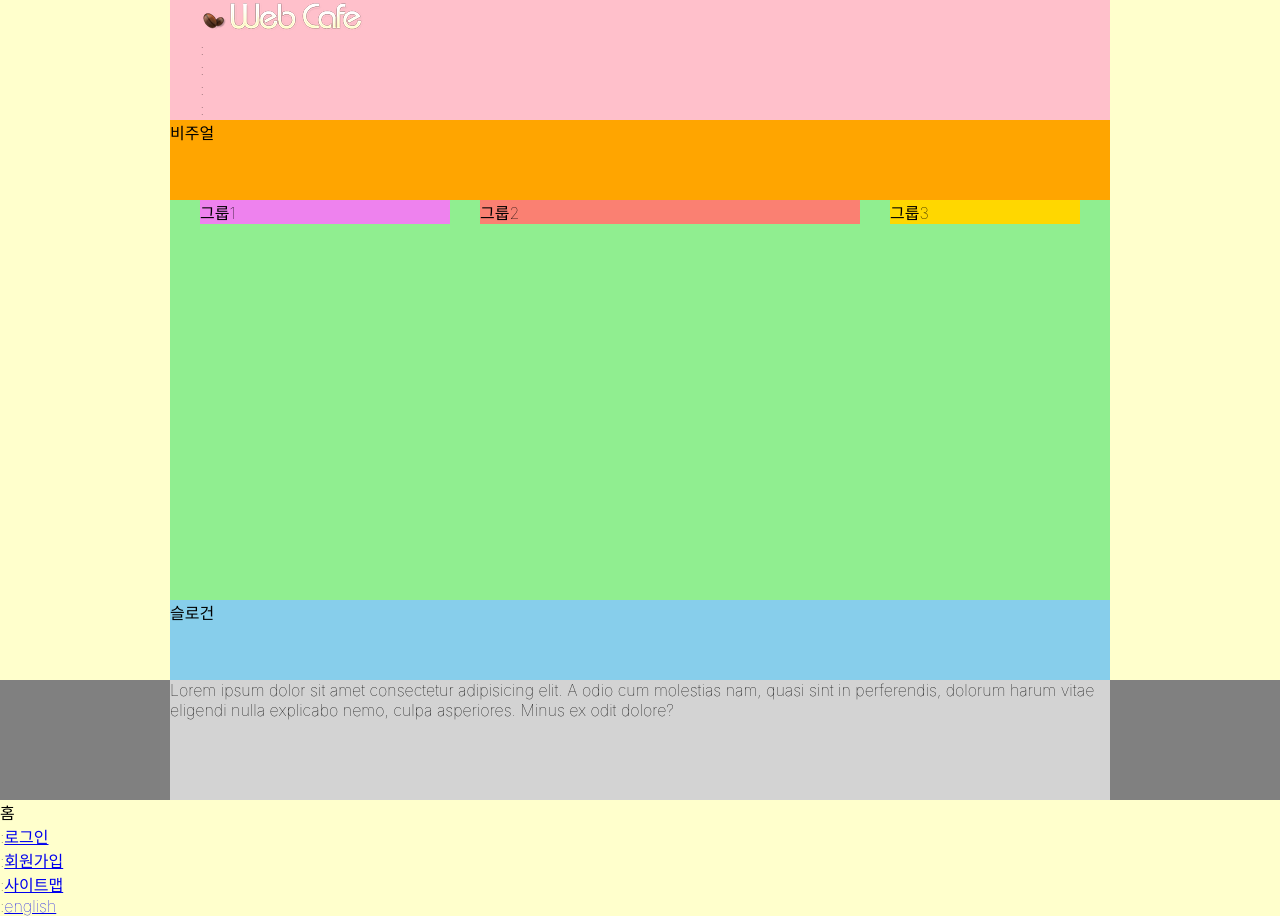
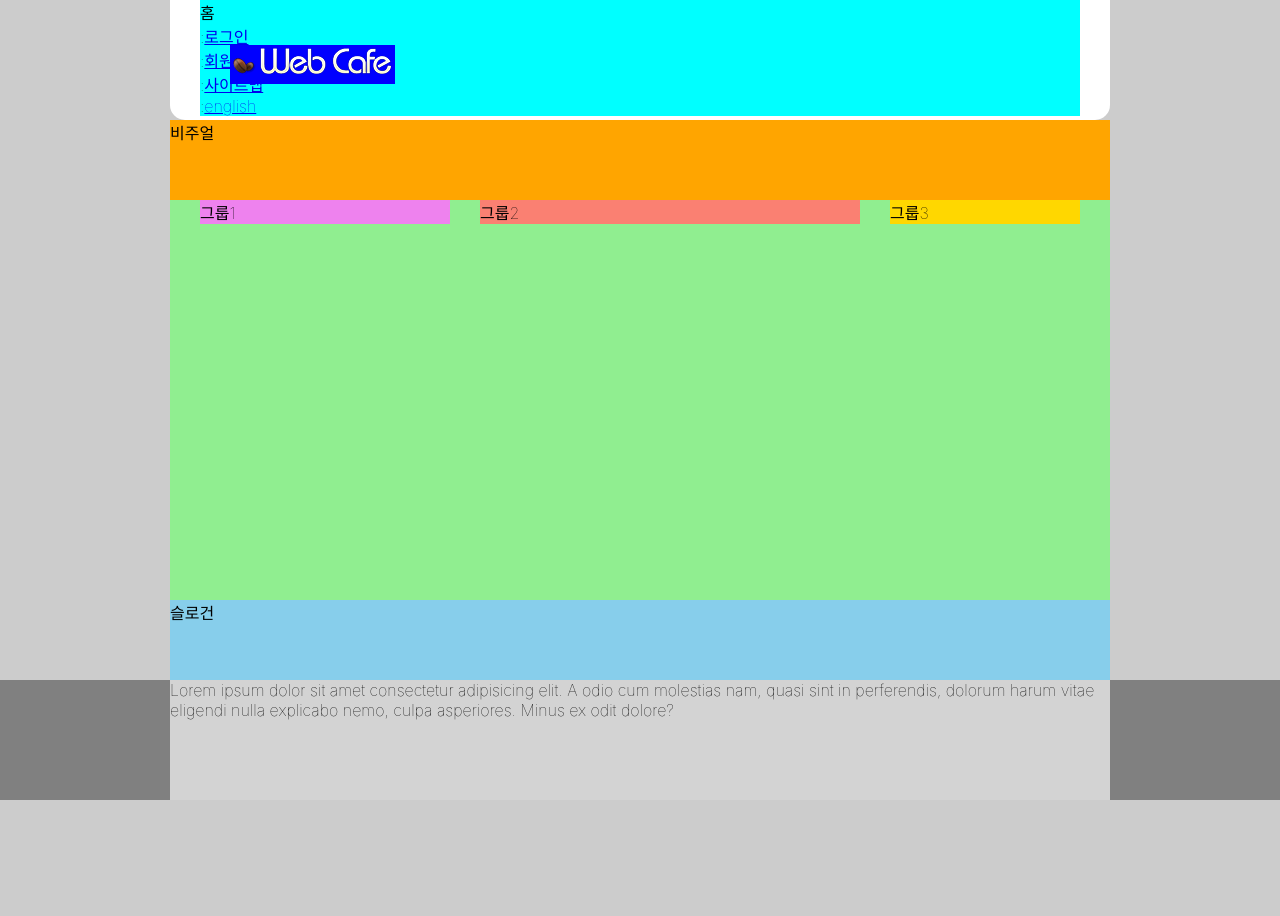
Before and after one commit to hwanghaein/HTML5, a plain HTML site: page index.html in a window 1280 px wide. After the commit the page ends 800 px from the top, so only its background shows below. Drawn offline with Linux system fonts and the light colour scheme; a web font is replaced by a local one.

Commit message:
로고 배치 완료

```diff
--- a/index.html
+++ b/index.html
@@ -19,13 +19,11 @@
       </a>
     </h1>
     <ul class="member">
-      <li><span aria-hidden="true">:</span><a href="/"></a></li>
-      <li><span aria-hidden="true">:</span><a href="/"></a></li>
-      <li><span aria-hidden="true">:</span><a href="/"></a></li>
-      <li><span aria-hidden="true">:</span><a href="/"></a></li>
-      <li><span aria-hidden="true">:</span><a href="/"></a></li>
-    </ul>
-    </ul.member></ul.memver>
+      <li>홈<a href="/"></a></li>
+      <li><span class="divider" aria-hidden="true">:</span><a href="/">로그인</a></li>
+      <li><span class="divider" aria-hidden="true">:</span><a href="/">회원가입</a></li>
+      <li><span class="divider" aria-hidden="true">:</span><a href="/">사이트맵</a></li>
+      <li><span class="divider" aria-hidden="true">:</span><a href="/">english</a></li>
     </ul>
 
 
@@ -53,12 +51,3 @@
 </body>
 
 </html>
-
-<ul class="member">
-  <li>홈<a href="/"></a></li>
-  <li><span class="divider" aria-hidden="true">:</span><a href="/">로그인</a></li>
-  <li><span class="divider" aria-hidden="true">:</span><a href="/">회원가입</a></li>
-  <li><span class="divider" aria-hidden="true">:</span><a href="/">사이트맵</a></li>
-  <li><span class="divider" aria-hidden="true">:</span><a href="/">english</a></li>
-
-</ul>
--- a/styles/style.css
+++ b/styles/style.css
@@ -8,7 +8,7 @@ box-sizing: border-box;
 
 /* 본문스타일 */
 body {
-  background: #ffc;
+  background: #ccc;
   font-family: "Pretendard Variable", Pretendard, -apple-system, BlinkMacSystemFont, system-ui, Roboto, "Helvetica Neue", "Segoe UI", "Apple SD Gothic Neo", "Noto Sans KR", "Malgun Gothic", "Apple Color Emoji", "Segoe UI Emoji", "Segoe UI Symbol", sans-serif;
   font-weight: 100;
 }
@@ -20,10 +20,26 @@ margin: 0 auto;
 
 /* 헤더 */
 .header{
-  background: pink;
+  background: #fff;
   padding: 0 30px;
   height: 15vh;
+  border-radius: 0 0 15px 15px;
+  position: relative;
 }
+
+/* 로고 */
+.logo{
+  background-color: blue;
+  position: absolute;
+  top: 45px;
+  left: 60px;
+}
+
+/* 텍스트링크모음 */
+.member{
+  background-color: aqua;
+}
+
 /* 비주얼 */
 .visual{
   background: orange;
```
